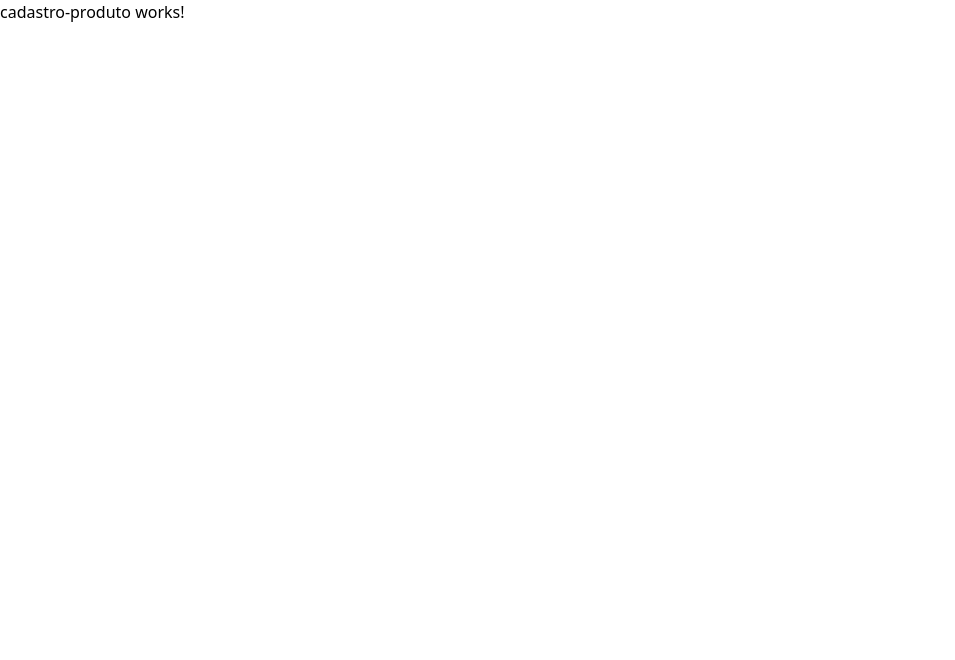
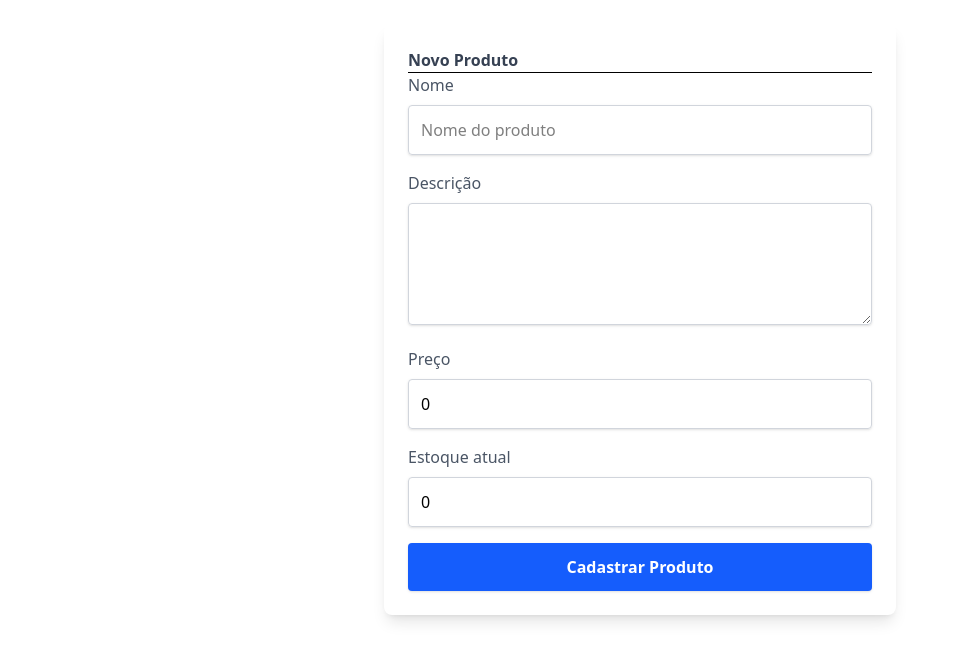
Before and after one commit to FernandoGroeler/fullstack-produtos, an Angular app: page / in a window 1280 px wide. Shown: the top 660 px of the page, without its empty margins (0-955 px from the left). Built offline with nearby package versions, Linux system fonts and the light colour scheme.

Commit message:
Criado formulário de cadastro do produto.

```diff
--- /dev/null
+++ b/src/app/estoque/cadastro-produto.ts
@@ -0,0 +1,7 @@
+export class CadastroProduto {
+  id: string = '';
+  nome: string = '';
+  descricao?: string;
+  preco: number = 0;
+  estoqueAtual: number = 0;
+}
--- a/src/app/estoque/cadastro-produto/cadastro-produto.component.html
+++ b/src/app/estoque/cadastro-produto/cadastro-produto.component.html
@@ -1 +1,82 @@
-<p>cadastro-produto works!</p>
+<div class="p-6 max-w-lg mx-auto bg-white shadow-lg rounded-lg mt-6">
+  <h2 class="text-2x1 font-semibold text-gray-700 mg-4">
+    Novo Produto
+  </h2>
+
+  <hr />
+
+  <form id="cadastroProdutoForm" [formGroup]="produtoForm" (ngSubmit)="salvar()">
+    <div class="mb-4">
+      <label class="block text-gray-600 font-medium mb-2">Nome</label>
+      <input type="text"
+        id="nome"
+        name="nome"
+        formControlName="nome"
+        placeholder="Nome do produto"
+        class="w-full p-3 border border-gray-300 rounded shadow-sm focus:ring focus:ring-blue-400"
+        required
+      />
+      @if (isCampoInvalido('nome')) {
+        <span class="text-red-500 text-sm">
+          Campo obrigatório
+        </span>
+      }
+    </div>
+
+    <div class="mb-4">
+      <label class="block text-gray-600 font-medium mb-2">Descrição</label>
+      <textarea
+        rows="4"
+        id="descricao"
+        name="descricao"
+        formControlName="descricao"
+        class="w-full p-3 border border-gray-300 rounded shadow-sm focus:outline-none focus:ring focus:ring-blue-400"
+        required
+      >
+      </textarea>
+    </div>
+
+    <div class="mb-4">
+      <label class="block text-gray-600 font-medium mb-2">Preço</label>
+      <input
+        type="number"
+        id="preco"
+        name="preco"
+        formControlName="preco"
+        placeholder="Preço do produto"
+        class="w-full p-3 border border-gray-300 rounded shadow-sm focus:outline-none focus:ring focus:ring-blue-400"
+        required
+      />
+      @if (isCampoInvalido('preco')) {
+        <span class="text-red-500 text-sm">
+          Campo obrigatório
+        </span>
+      }
+    </div>
+
+    <div class="mb-4">
+      <label class="block text-gray-600 font-medium mb-2">Estoque atual</label>
+      <input
+        type="number"
+        id="estoqueAtual"
+        name="estoqueAtual"
+        formControlName="estoqueAtual"
+        placeholder="Estoque atual do produto"
+        class="w-full p-3 border border-gray-300 rounded shadow-sm focus:outline-none focus:ring focus:ring-blue-400"
+        required
+      />
+      @if (isCampoInvalido('estoqueAtual')) {
+        <span class="text-red-500 text-sm">
+          Campo obrigatório
+        </span>
+      }
+    </div>
+
+    <button
+      type="submit"
+      class="w-full bg-blue-600 text-white font-semibold p-3 rounded shadow hover:bg-blue-700"
+    >
+      Cadastrar Produto
+    </button>
+  </form>
+</div>
--- a/src/app/estoque/cadastro-produto/cadastro-produto.component.ts
+++ b/src/app/estoque/cadastro-produto/cadastro-produto.component.ts
@@ -1,4 +1,5 @@
 import { Component } from '@angular/core';
+import { FormGroup, FormControl, Validators } from '@angular/forms';
 
 @Component({
   selector: 'app-cadastro-produto',
@@ -6,6 +7,29 @@ import { Component } from '@angular/core';
   templateUrl: './cadastro-produto.component.html',
   styleUrl: './cadastro-produto.component.css',
 })
+
 export class CadastroProduto {
+  produtoForm: FormGroup;
 
+  constructor() {
+    this.produtoForm = new FormGroup({
+      nome: new FormControl('', Validators.required),
+      descricao: new FormControl(''),
+      preco: new FormControl(0, [Validators.required, Validators.min(0)]),
+      estoqueAtual: new FormControl(0, [Validators.required, Validators.min(0)]),
+    });
+  }
+
+  salvar() {
+    this.produtoForm.markAllAsTouched();
+
+    if (this.produtoForm.valid) {
+      console.log('Valores digitados:', this.produtoForm.value);
+    }
+  }
+
+  isCampoInvalido(nomeCampo: string): boolean {
+    const campo = this.produtoForm.get(nomeCampo);
+    return campo ? campo.invalid && (campo.dirty || campo.touched) && campo.errors?.['required'] : false;
+  }
 }
--- a/src/app/estoque/estoque-module.ts
+++ b/src/app/estoque/estoque-module.ts
@@ -3,6 +3,7 @@ import { CommonModule } from '@angular/common';
 
 import { EstoqueRoutingModule } from './estoque-routing-module';
 import { CadastroProduto } from './cadastro-produto/cadastro-produto.component';
+import { ReactiveFormsModule } from '@angular/forms';
 
 
 @NgModule({
@@ -11,7 +12,8 @@ import { CadastroProduto } from './cadastro-produto/cadastro-produto.component';
   ],
   imports: [
     CommonModule,
-    EstoqueRoutingModule
+    EstoqueRoutingModule,
+    ReactiveFormsModule
   ]
 })
 export class EstoqueModule { }
```
Also changed, not shown: 1 other file (tests, documents, lock files or other folders).
